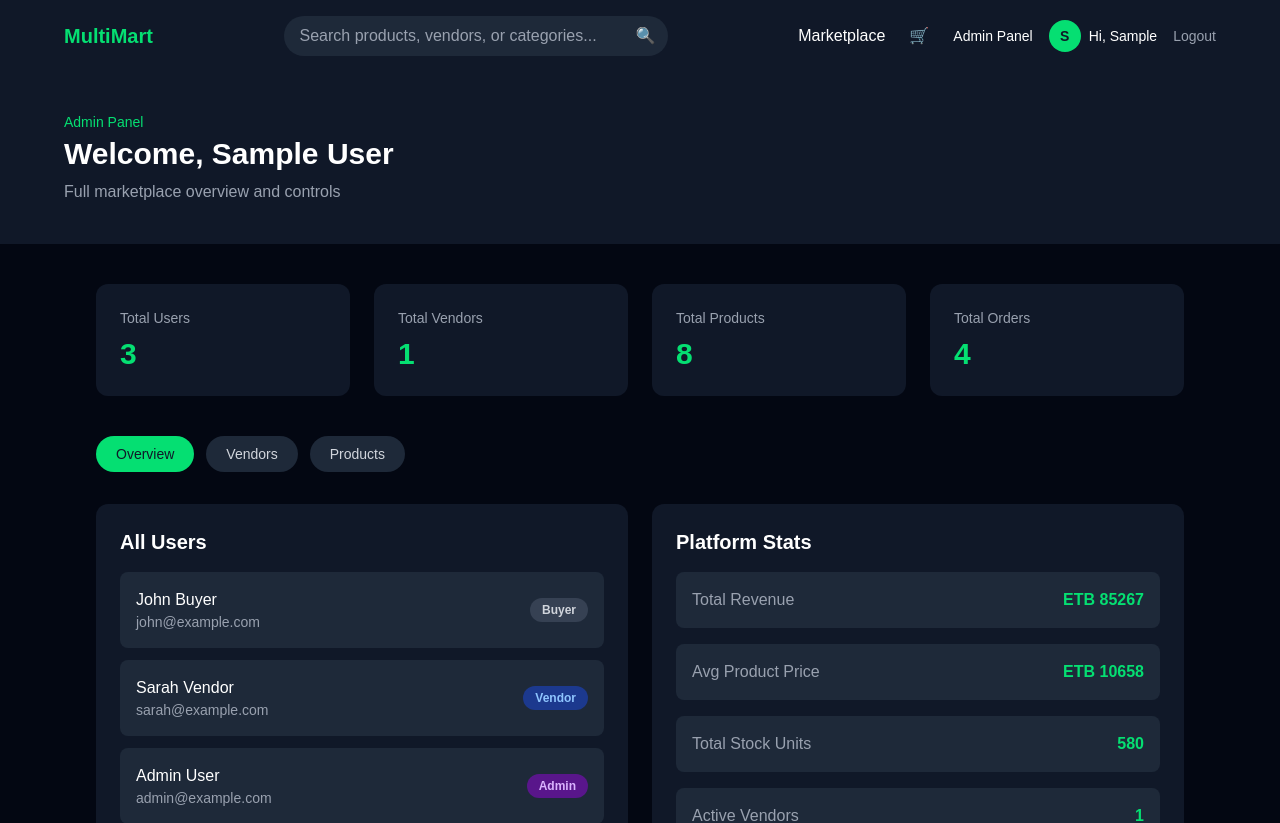
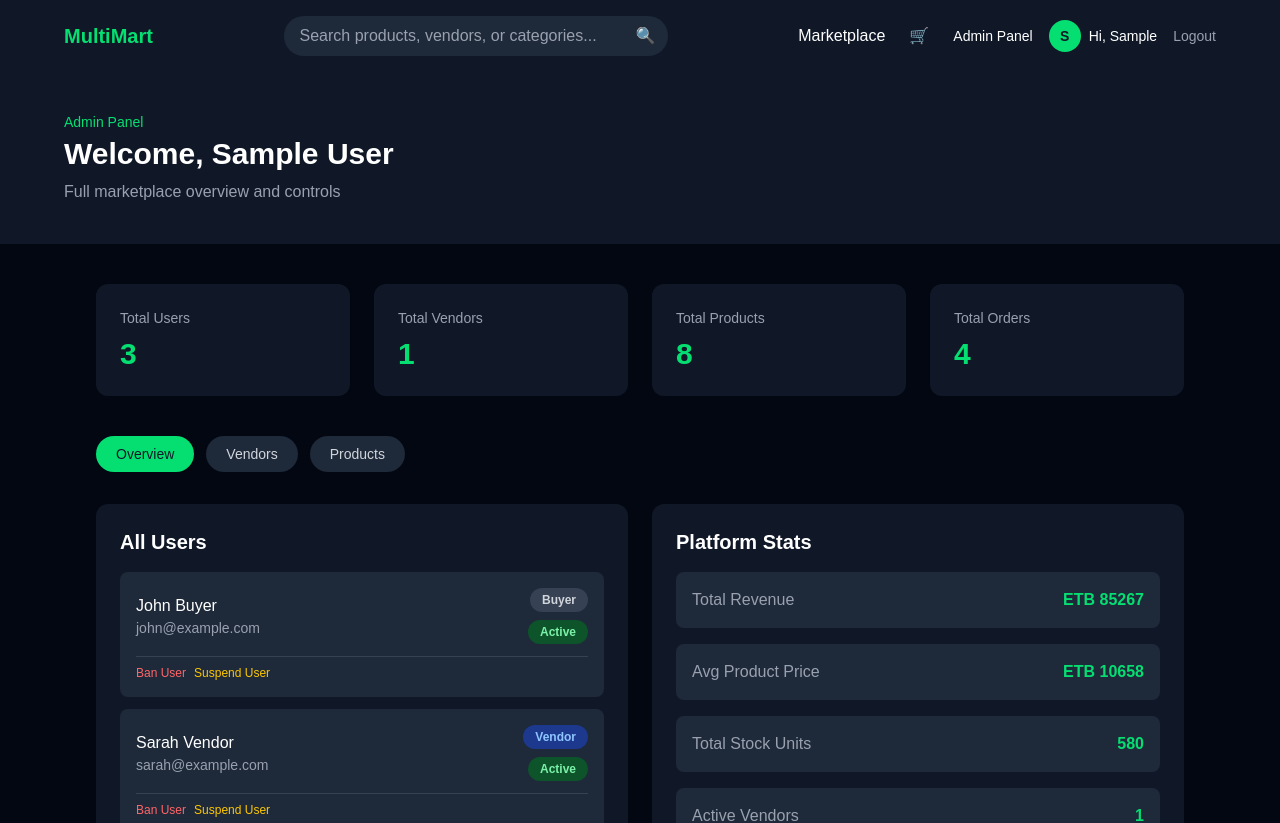
Before and after one commit to kalhub96/multi-vendor-marketplace, a Next.js app: page /admin/dashboard in a window 1280 px wide. Shown: the top 823 px of the page. Built offline with nearby package versions, Linux system fonts and the light colour scheme; sample sign-in values are in the browser's storage.

Commit message:
feat: Implement user management context with ban, unban, suspend, and activate functionalities

```diff
--- a/app/(auth)/login/page.tsx
+++ b/app/(auth)/login/page.tsx
@@ -3,12 +3,13 @@
 import { use , useState } from "react"
 import Link from "next/link"
 import { useRouter } from "next/navigation"
-import { users } from "@/data/users"
+import { useUsers } from "@/lib/users-context"
 import { useAuth } from "@/lib/auth-context"
 
 export default function LoginPage() {
     const router = useRouter()
     const { login } = useAuth()
+    const { users } = useUsers()
     const [email, setEmail] = useState("")
     const [password, setPassword] = useState("")
     const [error, setError] = useState("")
@@ -33,6 +34,12 @@ export default function LoginPage() {
 
             if (!user) {
                 setError("no account found with this email")
+                setLoading(false)
+                return
+            }
+
+            if (user.status === "banned") {
+                setError("This account has been banned. Contact support for help.")
                 setLoading(false)
                 return
             }
--- a/app/(store)/products/[id]/page.tsx
+++ b/app/(store)/products/[id]/page.tsx
@@ -8,6 +8,7 @@ import { useProducts } from "@/lib/products-context"
 import { orders } from "@/data/orders"
 import { useCart } from "@/lib/cart-context"
 import { useRatings } from "@/lib/ratings-context"
+import { useUsers } from "@/lib/users-context"
 import { User } from "@/types"
 import StarRating from "@/components/star-rating"
 
@@ -29,6 +30,10 @@ export default function ProductDetailPage({
 
   const { addToCart } = useCart()
   const { products } = useProducts()
+  const { getUserById } = useUsers()
+
+  const liveUser = currentUser ? getUserById(currentUser.id) : undefined
+  const isSuspended = liveUser?.status === "suspended"
 
   const {
     getProductRatings,
@@ -251,8 +256,19 @@ export default function ProductDetailPage({
             )}
 
 
+            {/* SUSPENDED BUYER */}
 {currentUser &&
   currentUser.role === "buyer" &&
+  isSuspended && (
+    <p className="text-yellow-400">
+      Your account is restricted and cannot leave reviews right now.
+    </p>
+  )}
+
+{/* BUYER BUT HASN'T PURCHASED */}
+{currentUser &&
+  currentUser.role === "buyer" &&
+  !isSuspended &&
   !hasPurchased && (
     <p className="text-gray-400">
       Purchase this product to leave a review
@@ -282,6 +298,7 @@ export default function ProductDetailPage({
 
             {currentUser &&
               currentUser.role === "buyer" &&
+              !isSuspended &&
               hasPurchased &&
               !alreadyRated &&
               !ratingSubmitted && (
--- a/app/admin/dashboard/page.tsx
+++ b/app/admin/dashboard/page.tsx
@@ -2,15 +2,17 @@
 
 import { useState, useEffect } from "react"
 import { useRouter } from "next/navigation"
-import { users, vendors } from "@/data/users"
+import { vendors } from "@/data/users"
 import { orders } from "@/data/orders"
 import { useProducts } from "@/lib/products-context"
+import { useUsers } from "@/lib/users-context"
 import { useAuth } from "@/lib/auth-context"
 
 export default function AdminDashboardPage() {
  const router = useRouter()
  const { currentUser, loaded } = useAuth()
  const { products: allProducts, deleteProduct } = useProducts()
+ const { users, banUser, unbanUser, suspendUser, activateUser } = useUsers()
  const [activeTab, setActiveTab] = useState<"overview" | "vendors" | "products">("overview")
 
   // AUTH CHECK — ADMIN ONLY
@@ -101,18 +103,21 @@ export default function AdminDashboardPage() {
         {activeTab === "overview" && (
           <div className="grid grid-cols-1 md:grid-cols-2 gap-6">
 
+            {/* RECENT USERS */}
 <div className="bg-gray-900 rounded-xl p-6">
   <h2 className="text-xl font-bold mb-4">All Users</h2>
   <div className="flex flex-col gap-3">
     {users.map((user) => (
       <div
         key={user.id}
-                    className="flex items-center justify-between bg-gray-800 rounded-lg p-4"
+        className="flex flex-col gap-3 bg-gray-800 rounded-lg p-4"
       >
+        <div className="flex items-center justify-between">
           <div>
             <p className="font-medium">{user.name}</p>
             <p className="text-gray-400 text-sm">{user.email}</p>
           </div>
+          <div className="flex flex-col items-end gap-2">
             <span className={`text-xs font-semibold px-3 py-1 rounded-full capitalize ${
               user.role === "admin"
                 ? "bg-purple-900 text-purple-300"
@@ -122,6 +127,60 @@ export default function AdminDashboardPage() {
             }`}>
               {user.role}
             </span>
+            <span className={`text-xs font-semibold px-3 py-1 rounded-full capitalize ${
+              user.status === "banned"
+                ? "bg-red-900 text-red-300"
+                : user.status === "suspended"
+                ? "bg-yellow-900 text-yellow-300"
+                : "bg-green-900 text-green-300"
+            }`}>
+              {user.status}
+            </span>
+          </div>
+        </div>
+
+        {/* MODERATION CONTROLS — don't show for admins */}
+        {user.role !== "admin" && (
+          <div className="flex gap-2 pt-2 border-t border-gray-700">
+            {user.status === "banned" ? (
+              <button
+                type="button"
+                onClick={() => unbanUser(user.id)}
+                className="text-xs font-medium text-green-400 hover:text-green-300 transition-colors"
+              >
+                Unban User
+              </button>
+            ) : (
+              <button
+                type="button"
+                onClick={() => banUser(user.id)}
+                className="text-xs font-medium text-red-400 hover:text-red-300 transition-colors"
+              >
+                Ban User
+              </button>
+            )}
+
+            {user.status === "suspended" ? (
+              <button
+                type="button"
+                onClick={() => activateUser(user.id)}
+                className="text-xs font-medium text-green-400 hover:text-green-300 transition-colors"
+              >
+                Remove Suspension
+              </button>
+            ) : (
+              user.status !== "banned" && (
+                <button
+                  type="button"
+                  onClick={() => suspendUser(user.id)}
+                  className="text-xs font-medium text-yellow-400 hover:text-yellow-300 transition-colors"
+                >
+                  Suspend User
+                </button>
+              )
+            )}
+          </div>
+        )}
       </div>
     ))}
   </div>
--- a/app/layout.tsx
+++ b/app/layout.tsx
@@ -6,6 +6,7 @@ import{ CartProvider } from "@/lib/cart-context"
 import { RatingsProvider } from "@/lib/ratings-context"
 import { AuthProvider } from "@/lib/auth-context"
 import { ProductsProvider } from "@/lib/products-context"
+import { UsersProvider } from "@/lib/users-context"
 
 const geistSans = Geist({
   variable: "--font-geist-sans",
@@ -31,7 +32,8 @@ export default function RootLayout({
     <html lang="en">
       <body className={`${geistSans.variable} ${geistMono.variable} antialiased bg-gray-50`}>
         <AuthProvider>
-           <ProductsProvider>
+          <UsersProvider>
+          <ProductsProvider>
         <CartProvider>
           <RatingsProvider>
         <Navbar />
@@ -39,6 +41,7 @@ export default function RootLayout({
           </RatingsProvider>
         </CartProvider>
         </ProductsProvider>
+        </UsersProvider>
         </AuthProvider>
       </body>
     </html>
--- a/app/vendor/products/page.tsx
+++ b/app/vendor/products/page.tsx
@@ -6,11 +6,16 @@ import { useRouter } from "next/navigation"
 import { Product, ProductCategory } from "@/types"
 import { useAuth } from "@/lib/auth-context"
 import { useProducts } from "@/lib/products-context"
+import { useUsers } from "@/lib/users-context"
 
 export default function VendorProductsPage() {
   const router = useRouter()
   const { currentUser, loaded } = useAuth()
   const { products: allProducts, addProduct, deleteProduct } = useProducts()
+  const { getUserById } = useUsers()
+// GET LIVE STATUS — in case admin suspended this account after login
+  const liveUser = currentUser ? getUserById(currentUser.id) : undefined
+  const isSuspended = liveUser?.status === "suspended"
   const [showForm, setShowForm] = useState(false)
 
   // FORM STATE
@@ -147,15 +152,27 @@ const products = allProducts.filter((p) => p.vendorId === "vendor_1")
               {products.length} products in your store
             </p>
           </div>
-          <button
+          {!isSuspended && (
+            <button
             type="button"
             onClick={() => setShowForm(!showForm)}
-            className="bg-green-400 text-gray-900 font-semibold px-6 py-3 rounded-full hover:bg-green-300 transition-colors"
-          >
-            {showForm ? "Cancel" : "+ Add Product"}
-          </button>
+            className="bg-green-400 text-gray-900 font-semibold px-6 py-3 rounded-full hover:bg-green-300 transition-colors">
+              {showForm ? "Cancel" : "+ Add Product"}
+            </button>
+          )}
         </div>
       </section>
+
+      {isSuspended && (
+        <section className="max-w-6xl mx-auto px-8 pt-6">
+          <div className="bg-yellow-900/50 border border-yellow-500 text-yellow-300 px-6 py-4 rounded-lg">
+            <p className="font-semibold">Your account is suspended</p>
+            <p className="text-sm mt-1">
+              You cannot add or edit products while suspended. Contact support if you believe this is a mistake.
+            </p>
+          </div>
+        </section>
+      )}
 
       <section className="max-w-6xl mx-auto px-8 py-10">
 
--- a/data/users.ts
+++ b/data/users.ts
@@ -6,6 +6,7 @@ export const users: User[] = [
     name: "John Buyer",
     email: "john@example.com",
     role: "buyer",
+    status: "active",
     createdAt: "2024-01-01",
 },
 
@@ -14,6 +15,7 @@ export const users: User[] = [
     name: "Sarah Vendor",
     email: "sarah@example.com",
     role: "vendor",
+    status: "active",
     createdAt: "2024-01-02",
 },
 
@@ -22,6 +24,7 @@ export const users: User[] = [
     name: "Admin User",
     email: "admin@example.com",
     role: "admin",
+    status: "active",
     createdAt: "2024-01-03",
 },
 ]
--- /dev/null
+++ b/lib/users-context.tsx
@@ -0,0 +1,98 @@
+"use client"
+
+import { createContext, useContext, useState, useEffect } from "react"
+import { User } from "@/types"
+import { users as initialUsers } from "@/data/users"
+
+type UsersContextType = {
+    users: User[]
+    banUser: (userId: string) => void
+    unbanUser: (userId: string) => void
+    suspendUser: (userId: string) => void
+    activateUser: (userId: string) => void
+    getUserById: (userId: string) => User | undefined
+    loaded: boolean
+}
+
+const UsersContext = createContext<UsersContextType | null>(null)
+
+export function UsersProvider({ children }: { children: React.ReactNode }) {
+  const [users, setUsers] = useState<User[]>([])
+  const [loaded, setLoaded] = useState(false)
+
+useEffect(() => {
+    try {
+        const stored = localStorage.getItem("allUsers")
+        if (stored) {
+            setUsers(JSON.parse(stored))
+        } else {
+            setUsers(initialUsers)
+            localStorage.setItem("allUsers",JSON.stringify(initialUsers))
+        }
+    } catch {
+        setUsers(initialUsers)
+    }
+    setLoaded(true)
+}, [])
+
+useEffect(() => {
+    if (loaded){
+        localStorage.setItem("allUsers", JSON.stringify(users))
+    }
+}, [users, loaded])
+
+//  BAN A USER
+const banUser = (userId: string) => {
+    setUsers((prev) =>
+        prev.map((u) => (u.id === userId ? {...u, status: "banned" }: u))
+    )
+}
+
+// UNBAN A USER
+const unbanUser = (userId: string) => {
+    setUsers((prev) =>
+        prev.map((u) => (u.id === userId ? { ...u, status: "active"} : u))
+    )
+}
+
+const suspendUser = (userId: string) => {
+    setUsers((prev) =>
+        prev.map((u) => (u.id === userId ? {...u, status: "suspended"} : u))
+    )
+}
+
+// ACTIVATE — REMOVE SUSPENSION
+const activateUser = (userId: string) => {
+    setUsers((prev) =>
+    prev.map((u) => (u.id === userId ? {...u, status: "active"} : u))
+  )
+}
+
+// GET A SINGLE USER BY ID — used to check latest status anywhere in the app
+const getUserById = (userId: string) => {
+    return users.find((u) => u.id === userId)
+}
+
+return(
+    <UsersContext.Provider
+    value={{
+        users,
+        banUser,
+        unbanUser,
+        suspendUser,
+        activateUser,
+        getUserById,
+        loaded,
+    }}>
+        {children}
+    </UsersContext.Provider>
+)
+}
+
+export function useUsers(){
+    const context = useContext(UsersContext)
+    if (!context) {
+        throw new Error ("useUsers must be used within a UsersProvider")
+    }
+    return context
+}
--- a/types/index.ts
+++ b/types/index.ts
@@ -1,10 +1,12 @@
 export type UserRole = "buyer" | "vendor" | "admin"
+export type UserStatus = "active" | "banned" | "suspended"
 
 export type User = {
     id: string
     name: string
     email: string
     role: UserRole
+    status: UserStatus
     createdAt: string
 }
 
```
Lines whose indentation alone changed are shown as unchanged.
